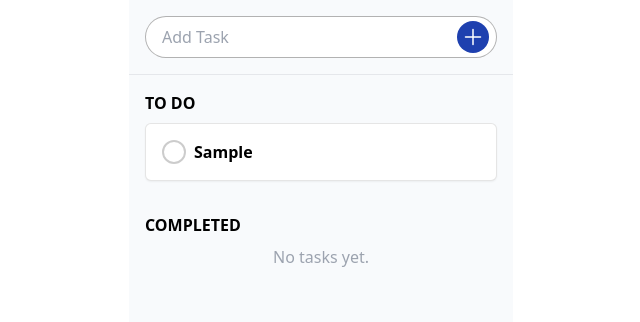
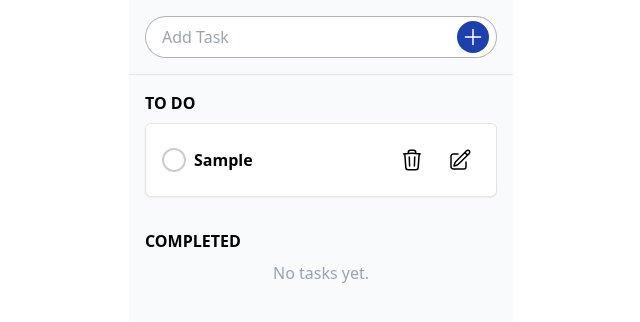
Before and after one commit to dev-mabdulrehman/todo-list, a React (Create React App) app: page / in a window 1280 px wide. Both pictures are taken after typing "Sample" into the empty fields and a click on the button 792 px from the left and 37 px from the top of the page. Shown: the top 322 px of the page, without its empty margins (319-959 px from the left). Built offline with nearby package versions, Linux system fonts and the light colour scheme.

Commit message:
Edit & Delete button added

```diff
--- a/src/components/CustomCheckButton.tsx
+++ b/src/components/CustomCheckButton.tsx
@@ -8,7 +8,7 @@ type Props = {
 
 const CustomCheckButton = ({ id, isChecked, handleCheckChange }: Props) => {
     return (
-        <label role='checkbox' className={`w-6 h-6 cursor-pointer rounded-full flex items-center justify-center border-2 border-black/20 ${isChecked ? 'bg-green-200' : ''}`}>
+        <label role='checkbox' className={`w-6 flex-shrink-0 h-6 cursor-pointer rounded-full flex items-center justify-center border-2 border-black/20 ${isChecked ? 'bg-green-200' : ''}`}>
             {isChecked &&
                 <svg xmlns="http://www.w3.org/2000/svg" fill="none" viewBox="0 0 24 24" strokeWidth="2" stroke="currentColor" className="size-4">
                     <path strokeLinecap="round" strokeLinejoin="round" d="m4.5 12.75 6 6 9-13.5" />
--- a/src/components/TaskCard.tsx
+++ b/src/components/TaskCard.tsx
@@ -12,6 +12,18 @@ const TaskCard = ({ task, handleCheckChange }: Props) => {
         <section className='flex items-center gap-2 bg-white p-4 rounded-md shadow-sm border border-black/10'>
             <CustomCheckButton id={task.id} isChecked={task.isCompleted} handleCheckChange={handleCheckChange} />
             <h5 className='font-semibold'>{task.task}</h5>
+            <section className='ml-auto gap-2 flex items-center'>
+                <button className='w-10 h-10 rounded-full hover:bg-gray-100 flex items-center justify-center'>
+                    <svg xmlns="http://www.w3.org/2000/svg" fill="none" viewBox="0 0 24 24" strokeWidth={1.5} stroke="currentColor" className="size-6">
+                        <path strokeLinecap="round" strokeLinejoin="round" d="m14.74 9-.346 9m-4.788 0L9.26 9m9.968-3.21c.342.052.682.107 1.022.166m-1.022-.165L18.16 19.673a2.25 2.25 0 0 1-2.244 2.077H8.084a2.25 2.25 0 0 1-2.244-2.077L4.772 5.79m14.456 0a48.108 48.108 0 0 0-3.478-.397m-12 .562c.34-.059.68-.114 1.022-.165m0 0a48.11 48.11 0 0 1 3.478-.397m7.5 0v-.916c0-1.18-.91-2.164-2.09-2.201a51.964 51.964 0 0 0-3.32 0c-1.18.037-2.09 1.022-2.09 2.201v.916m7.5 0a48.667 48.667 0 0 0-7.5 0" />
+                    </svg>
+                </button>
+                <button className='w-10 h-10 rounded-full hover:bg-gray-100 flex items-center justify-center'>
+                    <svg xmlns="http://www.w3.org/2000/svg" fill="none" viewBox="0 0 24 24" strokeWidth={1.5} stroke="currentColor" className="size-6">
+                        <path strokeLinecap="round" strokeLinejoin="round" d="m16.862 4.487 1.687-1.688a1.875 1.875 0 1 1 2.652 2.652L10.582 16.07a4.5 4.5 0 0 1-1.897 1.13L6 18l.8-2.685a4.5 4.5 0 0 1 1.13-1.897l8.932-8.931Zm0 0L19.5 7.125M18 14v4.75A2.25 2.25 0 0 1 15.75 21H5.25A2.25 2.25 0 0 1 3 18.75V8.25A2.25 2.25 0 0 1 5.25 6H10" />
+                    </svg>
+                </button>
+            </section>
         </section>
     )
 }
```
